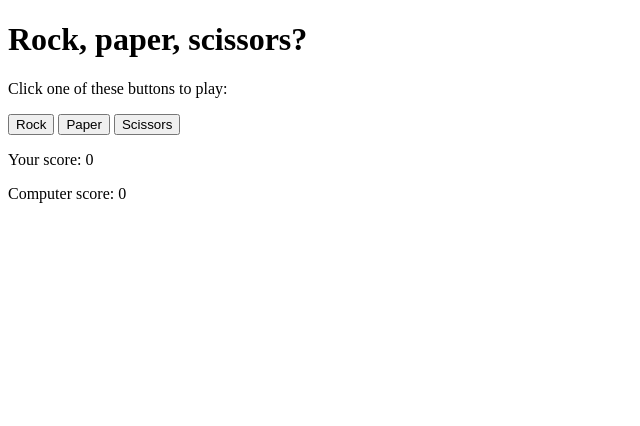
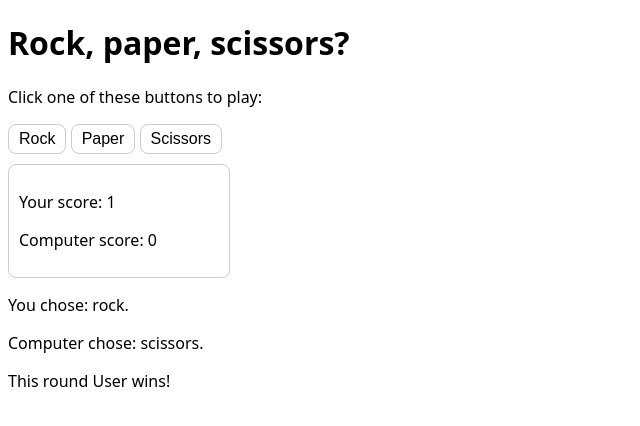
Before and after one commit to muhibbullohhayitmurod/odin-rock-paper-scissors, a plain HTML site: page index.html in a window 1280 px wide. Both pictures are taken after a click on the button "Rock". Shown: the whole page, without its empty margins (0-640 px from the left). Drawn offline with Linux system fonts and the light colour scheme.

Commit message:
Finishing touchs

```diff
--- a/app.js
+++ b/app.js
@@ -22,6 +22,10 @@ function getUserChoice() {
   return userChoice.toLowerCase();
 }
 
+
+const userChoiceTxt = document.querySelector(".user-choice-txt");
+const computerChoiceTxt = document.querySelector(".computer-choice-txt");
+const roundWinnerTxt = document.querySelector(".round-winner-txt");
 function playRound(humanChoice, computerChoice) {
   let winner;
   if (computerChoice === "rock" && humanChoice === "scissors") {
@@ -39,13 +43,38 @@ function playRound(humanChoice, computerChoice) {
     winner = "User";
     humanScore++;
   }
-  console.log(`You chose: ${humanChoice}.`);
-  console.log(`Computer chose: ${computerChoice}.`);
-  console.log(winner ? `${winner} wins!` : "It's a tie!");
+  userChoiceTxt.textContent = `You chose: ${humanChoice}.`;
+  computerChoiceTxt.textContent = `Computer chose: ${computerChoice}.`;
+  roundWinnerTxt.textContent = winner ? `This round ${winner} wins!` : "It's a tie!";
+}
+
+const userScoreTxt = document.querySelector(".user-score");
+const computerScoreTxt = document.querySelector(".computer-score");
+
+// helper functions
+
+function updateScores() {
+  userScoreTxt.textContent = `${humanScore}`;
+  computerScoreTxt.textContent = `${computerScore}`;
 }
 
 
+const winnerTxt = document.querySelector(".winner-msg");
+function checkWinner() {
+  if (humanScore >= 5 || computerScore >= 5) {
+    let msg =
+      humanScore > computerScore ? "You win!" : "You lost, computer wins!";
+    msg += ` (${humanScore}:${computerScore})`;
+    winnerTxt.textContent = msg;
+    humanScore = 0;
+    computerScore = 0;
+    msg = '';
 
+    userChoiceTxt.textContent = "";;
+    computerChoiceTxt.textContent = "";
+    roundWinnerTxt.textContent = "";
+  }
+}
 
 const btns = document.querySelectorAll(".btn");
 
@@ -54,5 +83,7 @@ btns.forEach((btn) => {
     const computerChoice = getComputerChoice();
     const humanChoice = btn.dataset.choice;
     playRound(humanChoice, computerChoice);
-  })
-})
+    checkWinner();
+    updateScores();
+  });
+});
--- a/index.html
+++ b/index.html
@@ -5,6 +5,31 @@
     <meta name="viewport" content="width=device-width, initial-scale=1.0">
     <title>Don don ziki!</title>
     <script src="app.js" defer></script>
+    <style>
+        body {
+            font-family: system-ui, -apple-system, BlinkMacSystemFont, 'Segoe UI', Roboto, Oxygen, Ubuntu, Cantarell, 'Open Sans', 'Helvetica Neue', sans-serif;
+        }
+        .scoreboard {
+            border: 1px solid #ccc;
+            width: 200px;
+            margin-top: 10px;
+            border-radius: 0.5em;
+            padding: 10px;
+        }
+
+        .btn {
+            border: 1px solid #ccc;
+            background-color: #fff;
+            padding: 5px 10px;
+            font-size: 16px;
+            border-radius: 0.5em;
+        }
+
+        .btn:hover {
+            background-color: #ccc;
+            cursor: pointer;
+        }
+    </style>
 </head>
 <body>
     <h1>Rock, paper, scissors?</h1>
@@ -17,6 +42,12 @@
     <div class="scoreboard">
         <p>Your score: <span class="user-score">0</span></p>
         <p>Computer score: <span class="computer-score">0</span></p>
+        <p class="winner-msg"></p>
+    </div>
+    <div class="messages">
+        <p class="user-choice-txt"></p>
+        <p class="computer-choice-txt"></p>
+        <p class="round-winner-txt"></p>
     </div>
 </body>
 </html>
```
